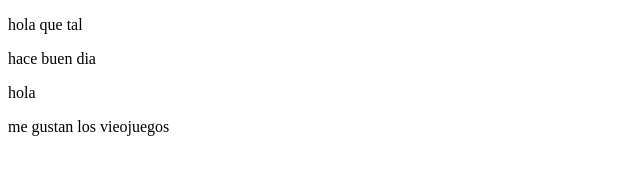
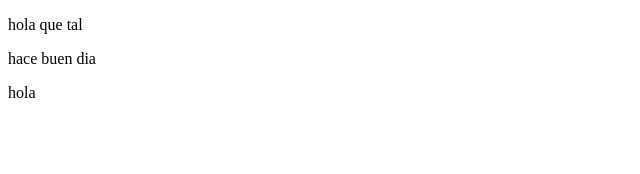
Before and after one commit to felix2864/Proyecto-Z, a plain HTML site: page index.html in a window 1280 px wide. Shown: the whole page, without its empty margins (0-640 px from the left). Drawn offline with Linux system fonts and the light colour scheme.

Commit message:
inicio trabajo

```diff
--- a/index.html
+++ b/index.html
@@ -10,6 +10,6 @@
     <p>hola que tal</p>
     <p>hace buen dia</p>
     <p>hola</p>
-    <p>me gustan los vieojuegos</p>
+
 </body>
 </html>
```
Also changed, not shown: instrucciones.txt.
